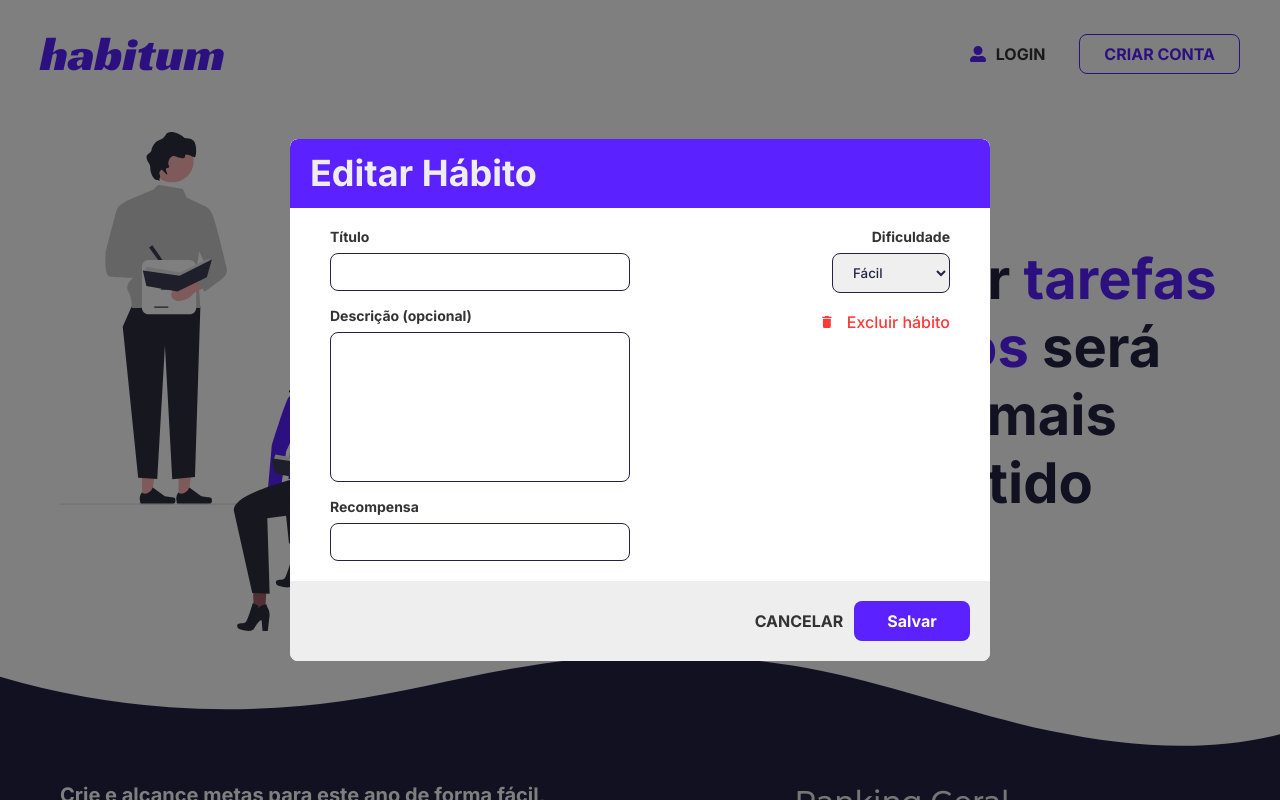
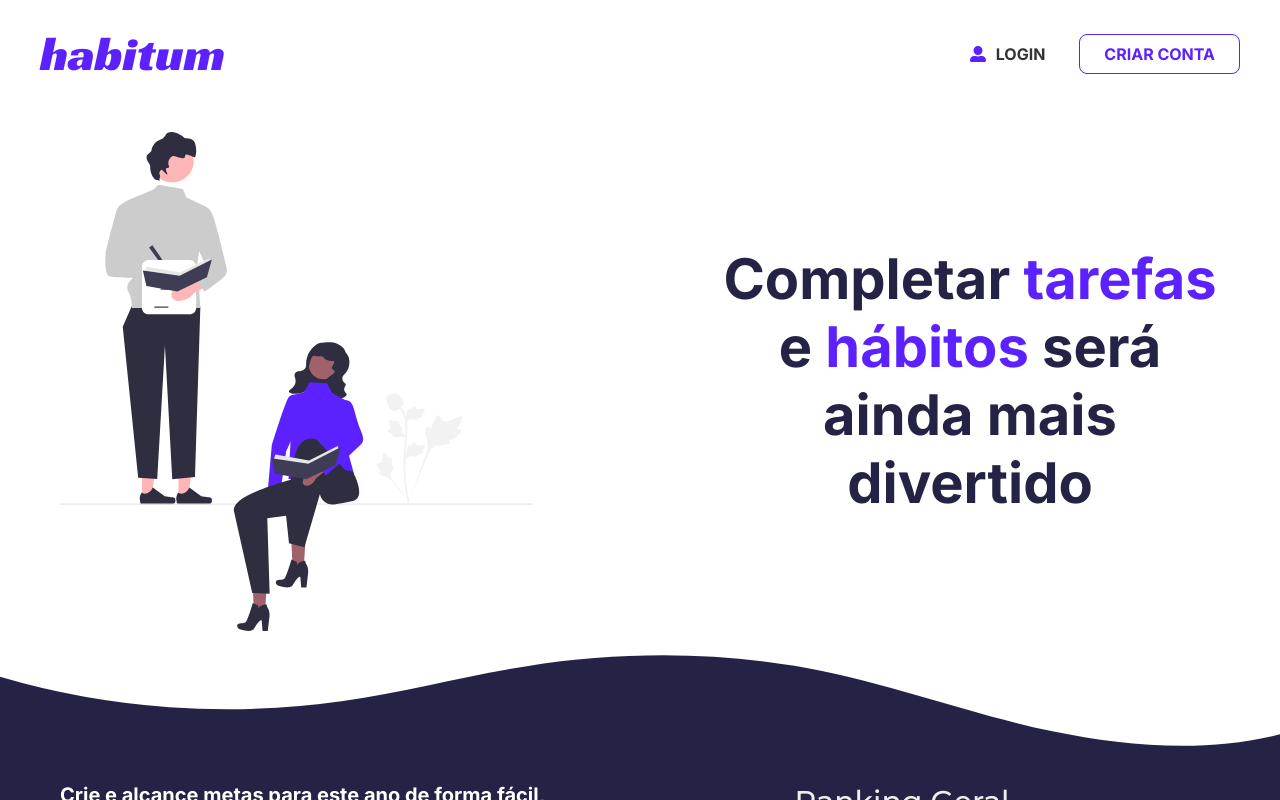
Before and after one commit to Habitum/web, a React (Create React App) app: page / in a window 1280 px wide. Shown: the top 800 px of the page. Built offline with nearby package versions, Linux system fonts and the light colour scheme; no server answers.

Commit message:
fix: ModalEdit

```diff
--- a/src/App.tsx
+++ b/src/App.tsx
@@ -14,7 +14,6 @@ const App = () => {
       <ToastContainer position="top-right" autoClose={3000} hideProgressBar={false} newestOnTop={false} closeOnClick rtl={false} pauseOnFocusLoss draggable pauseOnHover theme="light" />
       <GlobalStyles />
       <RoutesMain />
-      <ModalEditHabit/>
     </>
   );
 };
```
